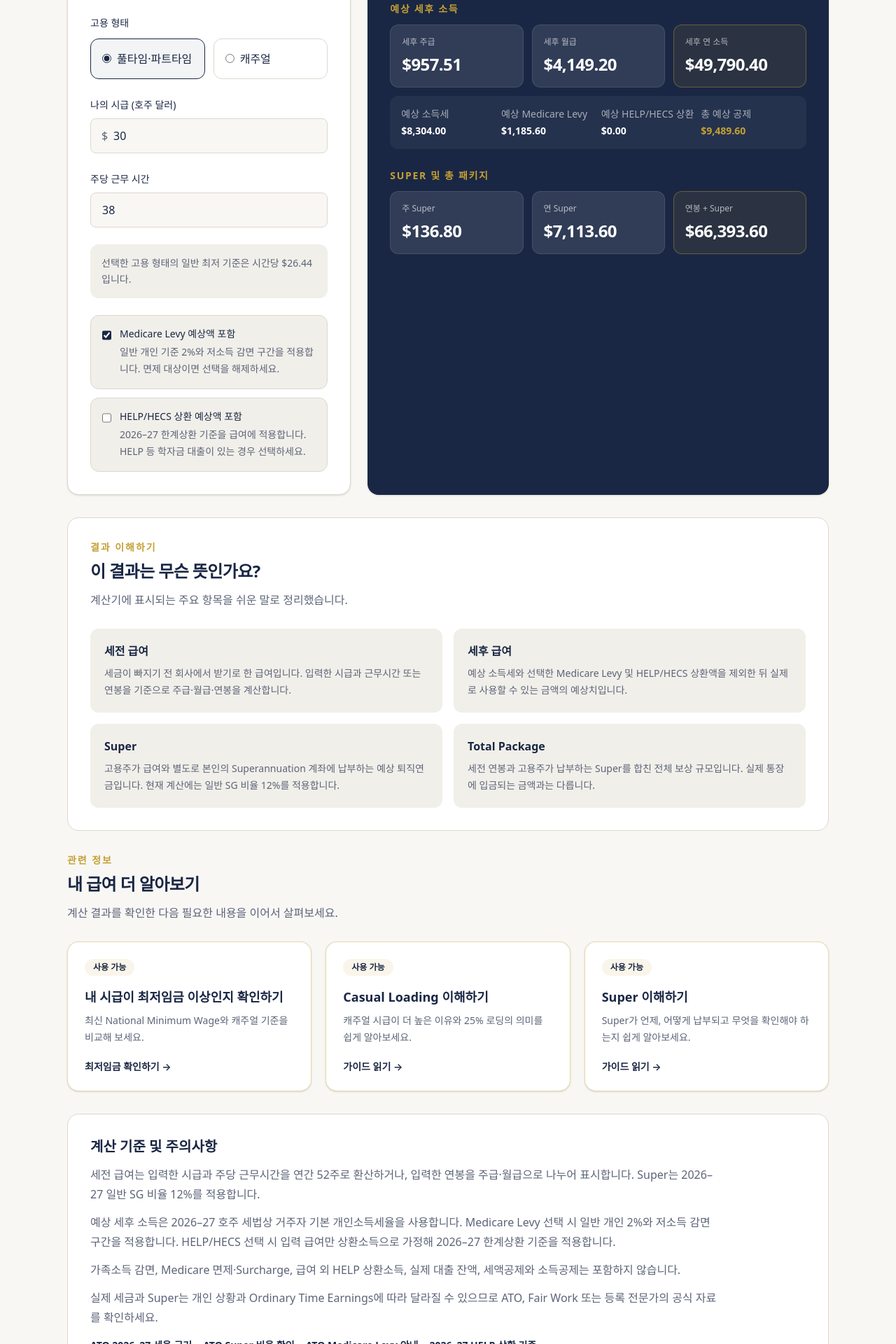
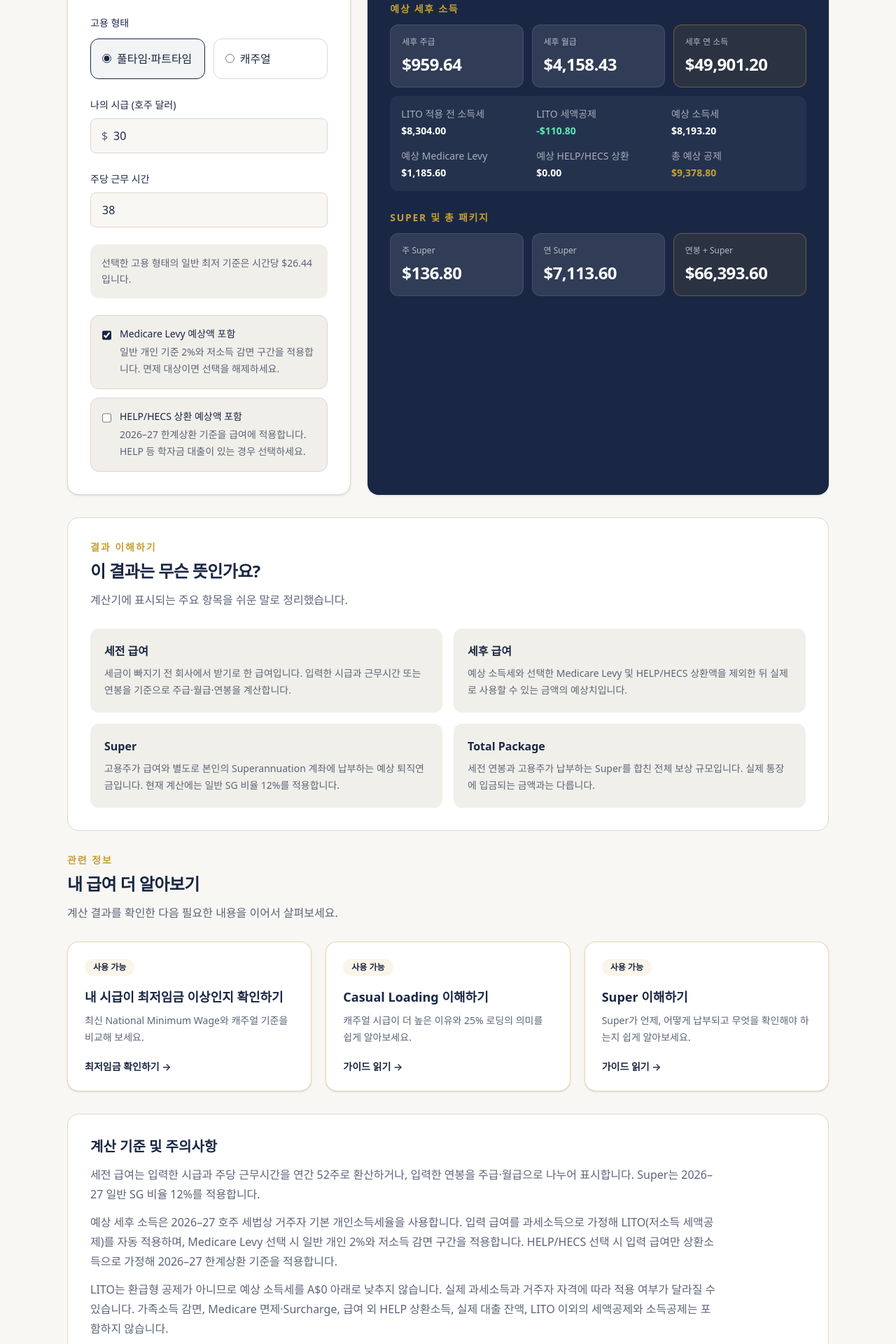
Before and after one commit to jelov219au/aussie-compass, a Next.js app: page /salary-calculator in a window 1280 px wide. Shown: the part 600-2520 px from the top of the page at 70% size. Built offline with nearby package versions, Linux system fonts and the light colour scheme.

Commit message:
feat: apply low income tax offset

```diff
--- a/src/app/salary-calculator/page.tsx
+++ b/src/app/salary-calculator/page.tsx
@@ -106,14 +106,15 @@ export default function SalaryCalculatorPage() {
             <h2 className="text-xl font-semibold text-navy">계산 기준 및 주의사항</h2>
             <div className="mt-3 max-w-4xl space-y-3 text-sm leading-7 text-muted sm:text-base">
               <p>세전 급여는 입력한 시급과 주당 근무시간을 연간 52주로 환산하거나, 입력한 연봉을 주급·월급으로 나누어 표시합니다. Super는 2026–27 일반 SG 비율 12%를 적용합니다.</p>
-              <p>예상 세후 소득은 2026–27 호주 세법상 거주자 기본 개인소득세율을 사용합니다. Medicare Levy 선택 시 일반 개인 2%와 저소득 감면 구간을 적용합니다. HELP/HECS 선택 시 입력 급여만 상환소득으로 가정해 2026–27 한계상환 기준을 적용합니다.</p>
-              <p>가족소득 감면, Medicare 면제·Surcharge, 급여 외 HELP 상환소득, 실제 대출 잔액, 세액공제와 소득공제는 포함하지 않습니다.</p>
+              <p>예상 세후 소득은 2026–27 호주 세법상 거주자 기본 개인소득세율을 사용합니다. 입력 급여를 과세소득으로 가정해 LITO(저소득 세액공제)를 자동 적용하며, Medicare Levy 선택 시 일반 개인 2%와 저소득 감면 구간을 적용합니다. HELP/HECS 선택 시 입력 급여만 상환소득으로 가정해 2026–27 한계상환 기준을 적용합니다.</p>
+              <p>LITO는 환급형 공제가 아니므로 예상 소득세를 A$0 아래로 낮추지 않습니다. 실제 과세소득과 거주자 자격에 따라 적용 여부가 달라질 수 있습니다. 가족소득 감면, Medicare 면제·Surcharge, 급여 외 HELP 상환소득, 실제 대출 잔액, LITO 이외의 세액공제와 소득공제는 포함하지 않습니다.</p>
               <p>실제 세금과 Super는 개인 상황과 Ordinary Time Earnings에 따라 달라질 수 있으므로 ATO, Fair Work 또는 등록 전문가의 공식 자료를 확인하세요.</p>
             </div>
             <div className="mt-4 flex flex-wrap gap-4">
               <a href="https://www.ato.gov.au/law/view/pdf/acts/20250028.pdf" target="_blank" rel="noreferrer" className="text-sm font-semibold text-navy underline decoration-gold decoration-2 underline-offset-4">ATO 2026–27 세율 근거</a>
               <a href="https://www.ato.gov.au/tax-rates-and-codes/key-superannuation-rates-and-thresholds/super-guarantee" target="_blank" rel="noreferrer" className="text-sm font-semibold text-navy underline decoration-gold decoration-2 underline-offset-4">ATO Super 비율 확인</a>
               <a href="https://www.ato.gov.au/individuals-and-families/medicare-and-private-health-insurance/medicare-levy/medicare-levy-reduction/medicare-levy-reduction-for-low-income-earners" target="_blank" rel="noreferrer" className="text-sm font-semibold text-navy underline decoration-gold decoration-2 underline-offset-4">ATO Medicare Levy 안내</a>
+              <a href="https://www.ato.gov.au/individuals-and-families/income-deductions-offsets-and-records" target="_blank" rel="noreferrer" className="text-sm font-semibold text-navy underline decoration-gold decoration-2 underline-offset-4">ATO LITO 안내</a>
               <a href="https://www.studyassist.gov.au/managing-and-repaying-your-loan/loan-repayments" target="_blank" rel="noreferrer" className="text-sm font-semibold text-navy underline decoration-gold decoration-2 underline-offset-4">2026–27 HELP 상환 기준</a>
             </div>
           </section>
--- a/src/components/tools/SalaryCalculator.tsx
+++ b/src/components/tools/SalaryCalculator.tsx
@@ -40,6 +40,13 @@ function calculateResidentIncomeTax(income: number) {
   if (income <= 135_000) return 4_020 + (income - 45_000) * 0.3;
   if (income <= 190_000) return 31_020 + (income - 135_000) * 0.37;
   return 51_370 + (income - 190_000) * 0.45;
+}
+
+function calculateLowIncomeTaxOffset(income: number) {
+  if (income <= 37_500) return 700;
+  if (income <= 45_000) return 700 - (income - 37_500) * 0.05;
+  if (income <= 66_667) return Math.max(0, 325 - (income - 45_000) * 0.015);
+  return 0;
 }
 
 function calculateMedicareLevy(income: number) {
@@ -114,7 +121,9 @@ export function SalaryCalculator() {
         : annual;
   const grossWeekly = grossAnnual / 52;
   const grossMonthly = grossAnnual / 12;
-  const estimatedIncomeTax = calculateResidentIncomeTax(grossAnnual);
+  const incomeTaxBeforeOffsets = calculateResidentIncomeTax(grossAnnual);
+  const estimatedLito = Math.min(incomeTaxBeforeOffsets, calculateLowIncomeTaxOffset(grossAnnual));
+  const estimatedIncomeTax = incomeTaxBeforeOffsets - estimatedLito;
   const estimatedMedicareLevy = includeMedicareLevy ? calculateMedicareLevy(grossAnnual) : 0;
   const estimatedHelpRepayment = includeHelpRepayment ? calculateHelpRepayment(grossAnnual) : 0;
   const estimatedTotalDeductions = estimatedIncomeTax + estimatedMedicareLevy + estimatedHelpRepayment;
@@ -287,7 +296,9 @@ export function SalaryCalculator() {
                 <ResultCard label="세후 월급" value={netMonthly} />
                 <ResultCard label="세후 연 소득" value={netAnnual} emphasis />
               </dl>
-              <dl className="mt-3 grid gap-2 rounded-xl bg-white/5 p-4 text-sm sm:grid-cols-2 xl:grid-cols-4">
+              <dl className="mt-3 grid gap-4 rounded-xl bg-white/5 p-4 text-sm sm:grid-cols-2 xl:grid-cols-3">
+                <div><dt className="text-white/60">LITO 적용 전 소득세</dt><dd className="mt-1 font-semibold">{formatCurrency(incomeTaxBeforeOffsets)}</dd></div>
+                <div><dt className="text-white/60">LITO 세액공제</dt><dd className="mt-1 font-semibold text-emerald-300">{estimatedLito > 0 ? `-${formatCurrency(estimatedLito)}` : formatCurrency(0)}</dd></div>
                 <div><dt className="text-white/60">예상 소득세</dt><dd className="mt-1 font-semibold">{formatCurrency(estimatedIncomeTax)}</dd></div>
                 <div><dt className="text-white/60">예상 Medicare Levy</dt><dd className="mt-1 font-semibold">{formatCurrency(estimatedMedicareLevy)}</dd></div>
                 <div><dt className="text-white/60">예상 HELP/HECS 상환</dt><dd className="mt-1 font-semibold">{formatCurrency(estimatedHelpRepayment)}</dd></div>
```
Also changed, not shown: 1 other file (tests, documents, lock files or other folders).
